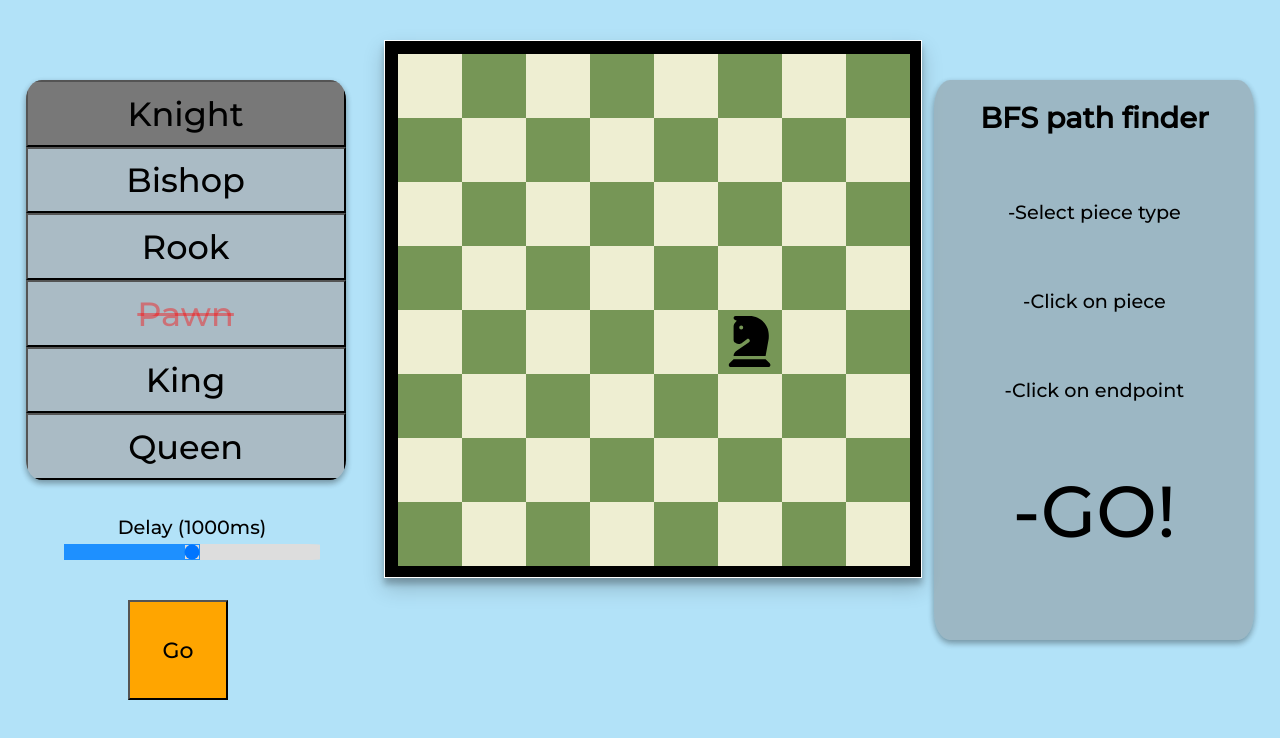
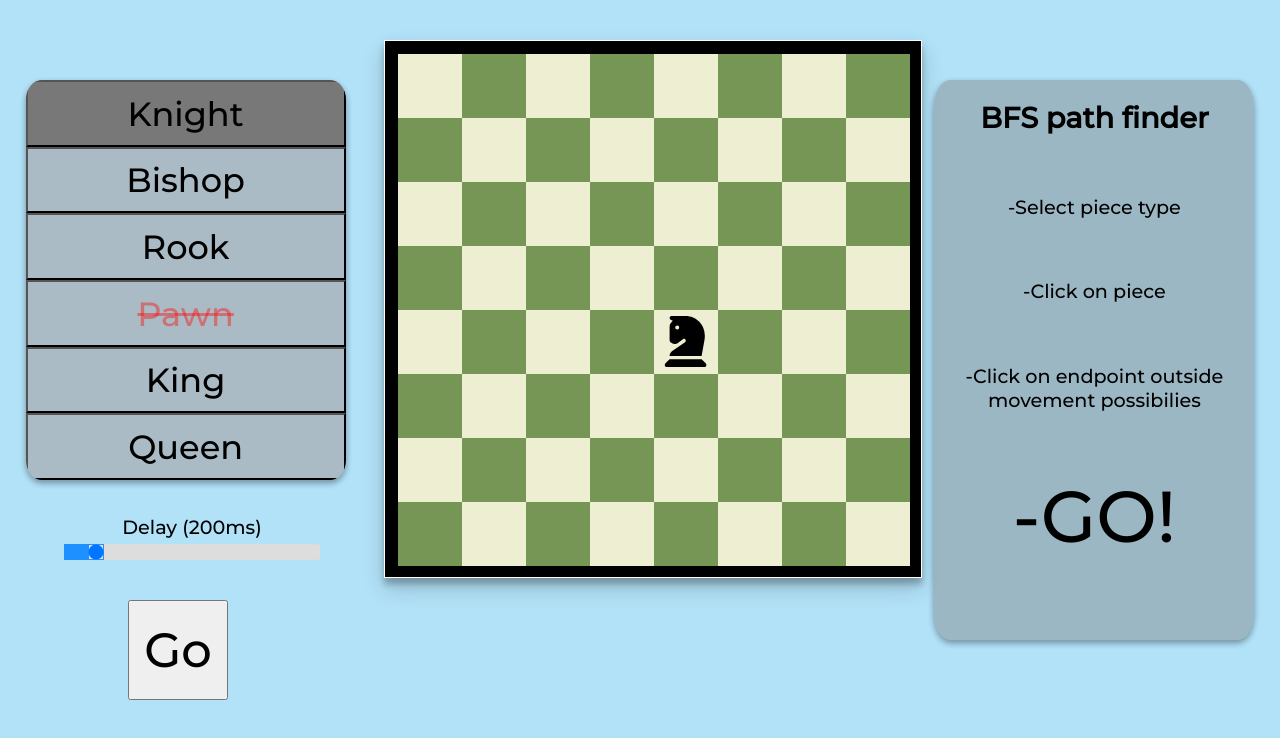
Before and after one commit to rafaelfontenele/chessboard, a React (Vite) app: page / in a window 1280 px wide. Shown: the top 738 px of the page. Built offline with nearby package versions, Linux system fonts and the light colour scheme.

Commit message:
Fixing changeType bug

```diff
--- a/src/Chessboard.css
+++ b/src/Chessboard.css
@@ -70,8 +70,24 @@ body {
   font-size: 22px;
   width: 100px;
   height: 100px;
-  background-color: orange;
   cursor: pointer;
+  font-size: 1rem;
+}
+.go-btn.bubble {
+  animation: bubble 1500ms forwards infinite;
+}
+
+@keyframes bubble {
+  0% {
+    transform: scale(1);
+  }
+  50%{
+    transform: scale(1.2);
+    color: rgb(10, 116, 27);
+  }
+  100% {
+    transform: scale(1);
+  }
 }
 .type-selection {
   display: grid;
@@ -101,6 +117,7 @@ body {
   text-decoration: line-through;
   color: rgba(255,0,0,0.4)
 }
+
 
 
 .info {
@@ -173,6 +190,10 @@ body {
 .cell.path {
   animation: path 600ms linear infinite;
   background-size: 30%;
+}
+
+.cell:hover {
+  transform: scale(1.03)
 }
 
 .cell.highlight.path {
--- a/src/components/Chessboard.jsx
+++ b/src/components/Chessboard.jsx
@@ -2,7 +2,6 @@ import { useState, useEffect } from 'react'
 import '../Chessboard.css'
 import { PieceComponent } from './PieceComponent';
 import { Game } from '../game/Game.jsx';
-import { Knight } from '../game/pieces/Knight';
 import { DelayRange } from './DelayRange';
 import { Utils } from '../game/utils/convert';
 
@@ -17,7 +16,7 @@ function Chessboard() {
     typesNotImplemented: ['Pawn'],
     selectedType: 'Knight',
     gameLocked: false,
-    delay: 1000
+    delay: 200
  } )
 
  const game = Game(state, setState);
@@ -34,7 +33,7 @@ function Chessboard() {
   useEffect( () => {
 
     game.clearBoard();
-    game.addPiece(state.selectedType, '#000000','p1',37);
+    game.addPiece(state.selectedType, '#000000','p1',36);
 
   }, [state.selectedType])
 
@@ -100,6 +99,8 @@ function Chessboard() {
   }
     })
 
+    console.log('game locked')
+
 
     let pathMoves = [];
     let indexFrom = state.selectedPiece.index;
@@ -132,16 +133,18 @@ function Chessboard() {
       path: [],
       gameLocked: false}
     })
+    console.log('game unlocked')
 
 
   }
 
 
 const availableTypes = ['Knight', 'Bishop', 'Rook', 'Pawn', 'King','Queen'];
+const goBtnClasses = `go-btn ${(state.path.length !== 0) ? 'bubble' : null}`
   return (
     <>
 
-    <button className='go-btn' onClick={() => go()}>Go</button>
+    <button className={goBtnClasses} onClick={() => go()}>Go</button>
 
     <DelayRange state={state} setState={setState} />
 
@@ -161,7 +164,7 @@ const availableTypes = ['Knight', 'Bishop', 'Rook', 'Pawn', 'King','Queen'];
       <li>BFS path finder</li>
       <li>-Select piece type</li>
       <li>-Click on piece</li>
-      <li>-Click on endpoint</li>
+      <li>-Click on endpoint outside movement possibilies</li>
       <li style={{fontSize: '1.5rem'}}>-GO!</li>
 
       </ol>
--- a/src/game/Game.jsx
+++ b/src/game/Game.jsx
@@ -16,7 +16,7 @@ export const Game = ( state, setState ) => {
           const [currentIndex ,path] = q.shift();
           c++;
           console.log(`c=${c}`)
-          if (c > 10000) {
+          if (c > 100000) {
             q = [];
             return q
           };
@@ -41,7 +41,10 @@ export const Game = ( state, setState ) => {
             const possibleMoves = newPiece.possibleMoves(state.board);
 
 
-            possibleMoves.forEach( move => {
+            possibleMoves.filter( index => {
+              const targetIsBigger = (targetIndex > currentIndex);
+              return ( targetIsBigger == (index > currentIndex));   ////trying to filter out unwanted calculations of movements(the king is giving me a hard time tbh)
+            }).forEach( move => {
               q.push( [move, [...path] ])
             })
           }
@@ -80,6 +83,10 @@ export const Game = ( state, setState ) => {
 
         }
       const changeSelectedType = (type) => {
+
+        if (state.gameLocked) {
+          return
+        }
 
         if (state.typesNotImplemented.indexOf(type) !== -1) {
           return
```
